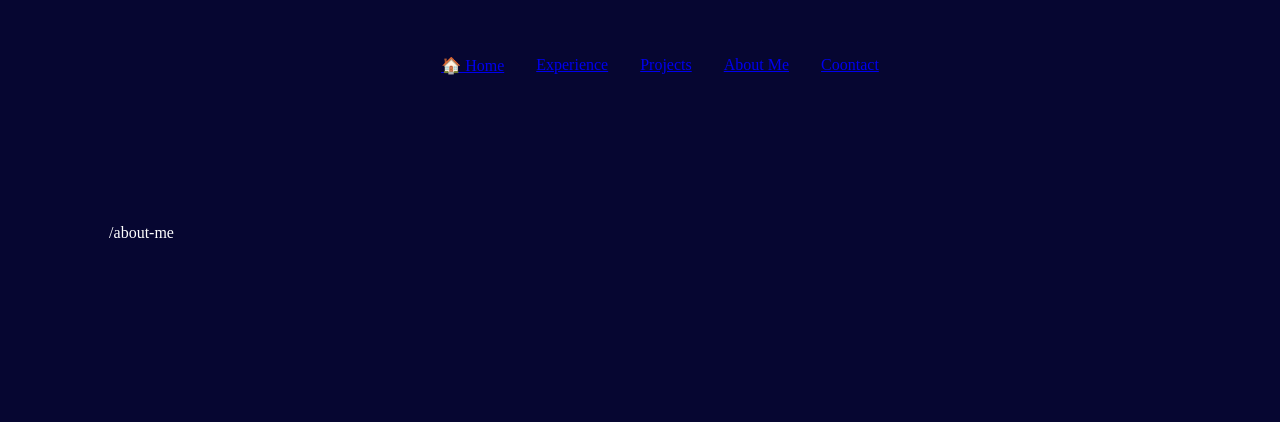
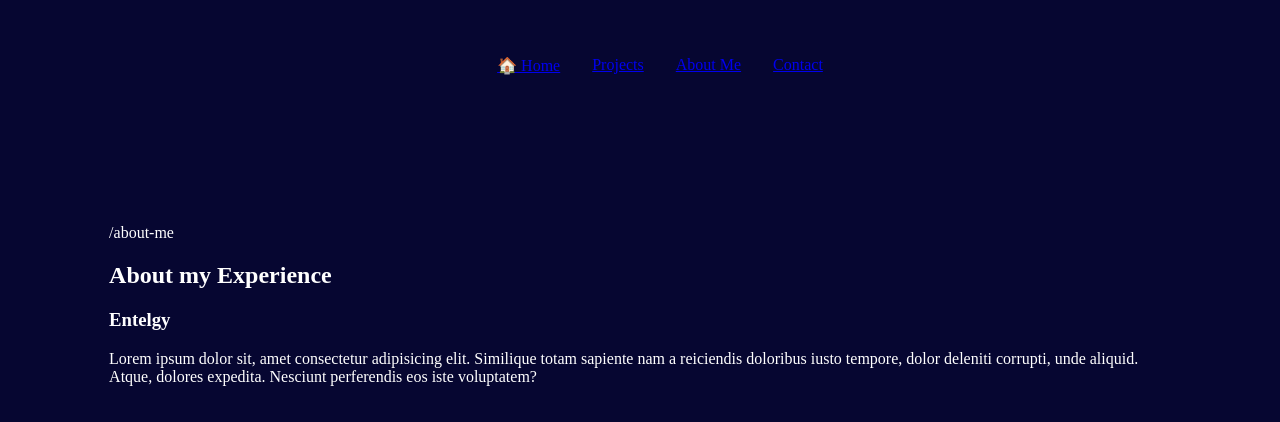
Before and after one commit to jeannettearias/my_portfolio, a React (Vite) app in the folder my_first_web/: page / in a window 1280 px wide. Both pictures are taken after a click on the item "About Me". Shown: the top 422 px of the page. Built offline with nearby package versions, Linux system fonts and the light colour scheme.

Commit message:
separate landing and aboutme files

```diff
--- a/my_first_web/src/components/App.jsx
+++ b/my_first_web/src/components/App.jsx
@@ -1,6 +1,8 @@
 import { useState } from 'react';
 import '../styles/App.scss';
 import '../styles/layout/_header.scss'
+import AboutMe from './pages/AboutMe';
+import Landing from './pages/Landing';
 
 function App() {
 
@@ -24,11 +26,6 @@ function App() {
               </a>
             </li>
             <li className="menu__item">
-              <a onClick={handleClickLink} href="/experience" className="menu__link">
-                Experience
-              </a>
-            </li>
-            <li className="menu__item">
               <a onClick={handleClickLink} href="/projects" className="menu__link">
                 Projects
               </a>
@@ -39,8 +36,8 @@ function App() {
               </a>
             </li>
             <li className="menu__item">
-              <a onClick={handleClickLink} href="/contact" className="menu__link">
-                Coontact
+              <a onClick={handleClickLink} href="/contactPage" className="menu__link">
+                Contact
               </a>
             </li>
           </ul>
@@ -49,21 +46,16 @@ function App() {
       <main className='main'>
         {page}
         {page === '/' ? (
-          <article>
-            <h1 className='header__title' >Hi! I am Jeannette</h1>
-            <img
-              className='main__picture'
-              src="/img/IMG_1996.jpg"
-              alt="Jeannette"
-            />
-            <p >
-              I am an agile professional, with over 16 years of experience in the technology industry, where at least 10 have been working in agile environments, handling roles both in Product, and management side, with focus on IT project management, and financial management and third party vendor management, as part of my duties. My experience is backed by PMBOK Project Management, PM/PO SAFe® 4, and Scrum Master (PSM I) certifications.
-            </p>
-          </article>
+          <Landing />
         ) : null}
+        {page === '/about-me' ?
+          <AboutMe />
+          : null
+        }
       </main>
     </div>
 
   );
 }
+
 export default App;
--- /dev/null
+++ b/my_first_web/src/components/pages/AboutMe.jsx
@@ -0,0 +1,11 @@
+function AboutMe() {
+    return (
+        <article>
+            <h2>About my Experience</h2>
+            <h3>Entelgy</h3>
+            <p>Lorem ipsum dolor sit, amet consectetur adipisicing elit. Similique totam sapiente nam a reiciendis doloribus iusto tempore, dolor deleniti corrupti, unde aliquid. Atque, dolores expedita. Nesciunt perferendis eos iste voluptatem?</p>
+        </article>
+    );
+}
+
+export default AboutMe;
--- /dev/null
+++ b/my_first_web/src/components/pages/Landing.jsx
@@ -0,0 +1,18 @@
+function Landing() {
+    return (
+
+        <article>
+            <h1 className='header__title' >Hi! I am Jeannette</h1>
+            <img
+                className='main__picture'
+                src="/img/IMG_1996.jpg"
+                alt="Jeannette"
+            />
+            <p >
+                I am an agile professional, with over 16 years of experience in the technology industry, where at least 10 have been working in agile environments, handling roles both in Product, and management side, with focus on IT project management, and financial management and third party vendor management, as part of my duties. My experience is backed by PMBOK Project Management, PM/PO SAFe® 4, and Scrum Master (PSM I) certifications.
+            </p>
+        </article>
+    );
+}
+
+export default Landing;
```
Also changed, not shown: my_first_web/src/components/layout/Footer.jsx (+10 -0 lines), my_first_web/src/components/layout/Header.jsx (added, +10 -0 lines), my_first_web/src/components/layout/ContactPage.jsx (deleted), my_first_web/src/components/pages/ContactPage.jsx (added).
